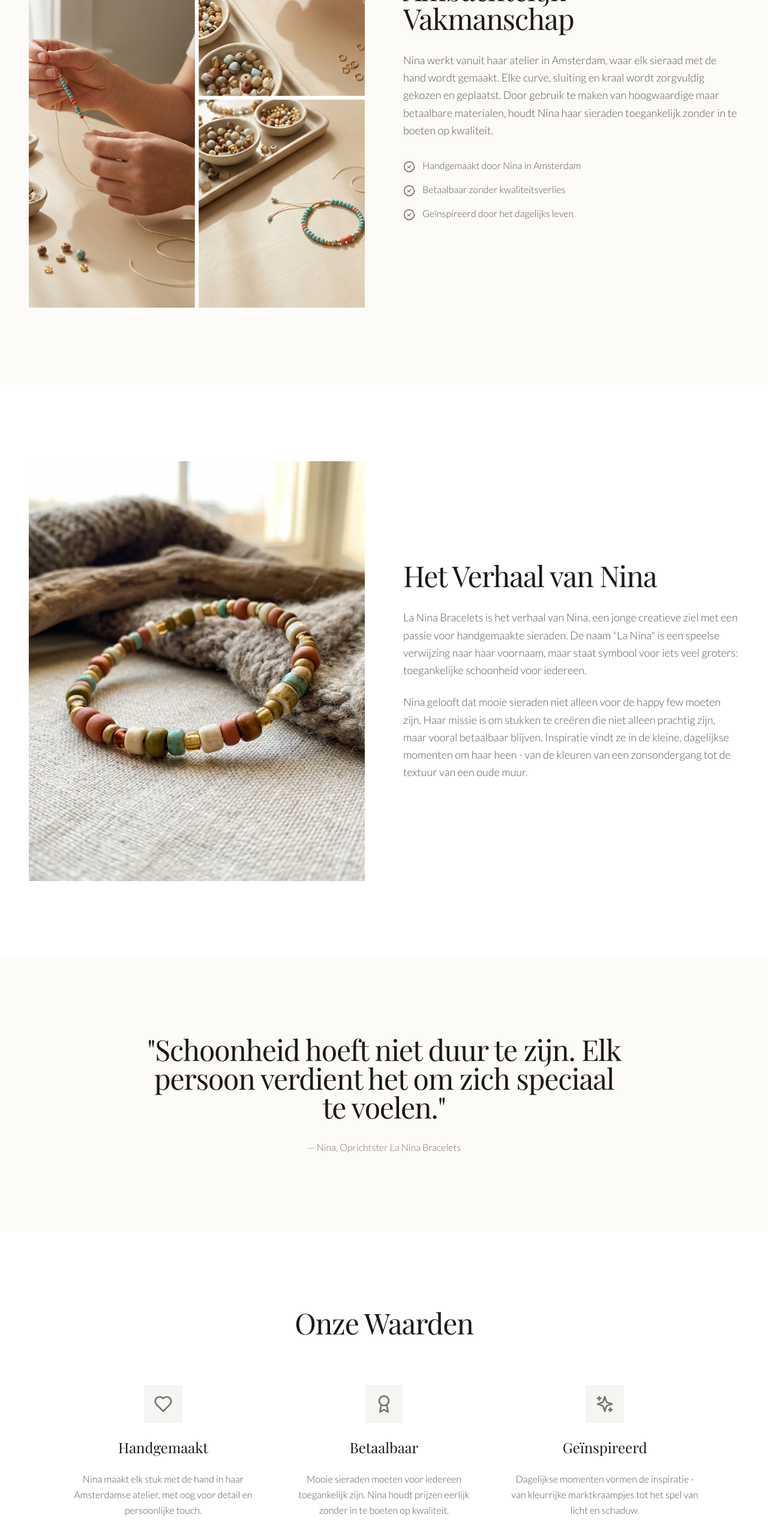
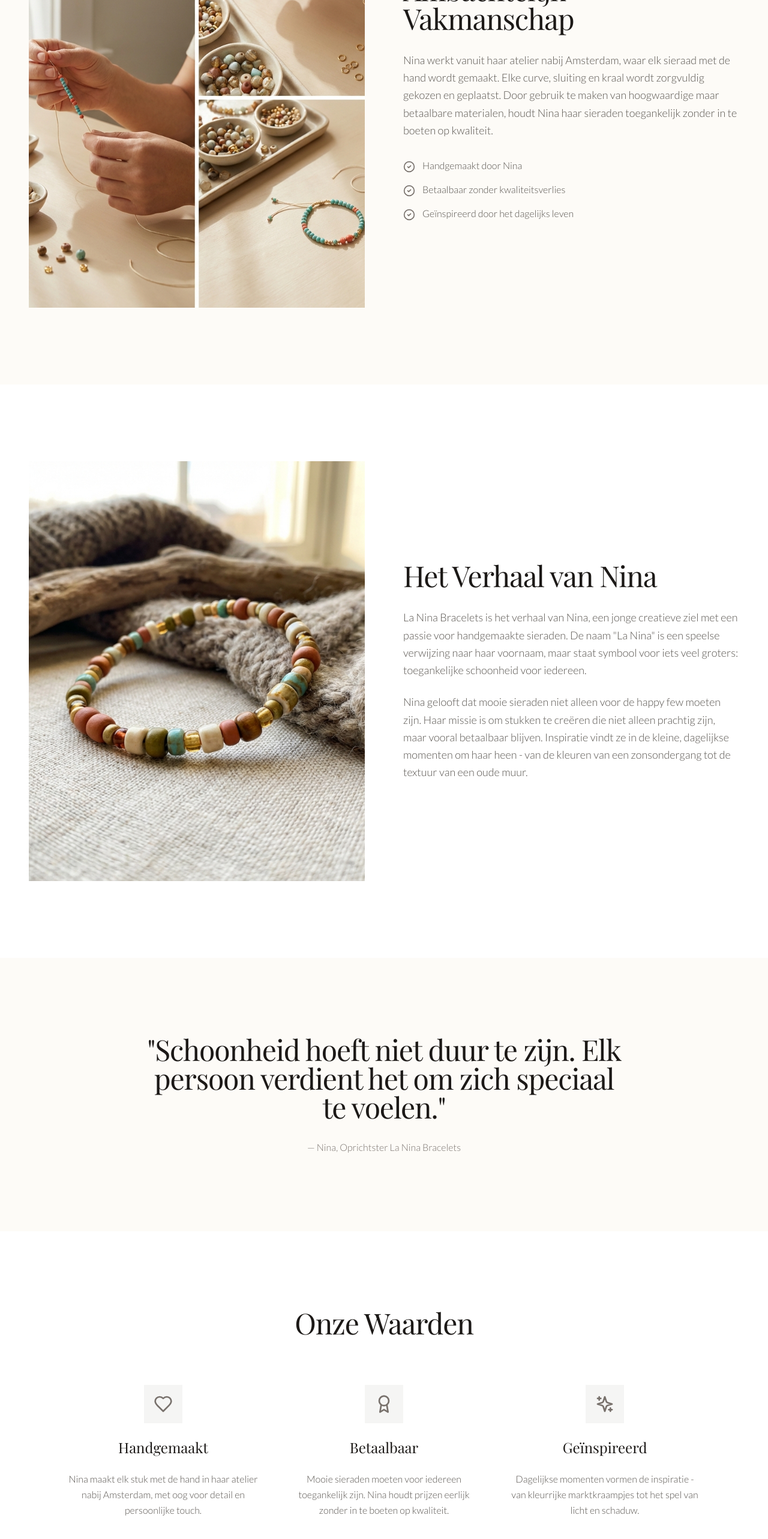
Before and after one commit to Tinuz/laninabracelets-webshop, a Next.js app: page /about in a window 1280 px wide. Shown: the part 1599-4165 px from the top of the page at 60% size. Built offline with nearby package versions, Linux system fonts and the light colour scheme.

Commit message:
changed address details

```diff
--- a/app/collection/page.tsx
+++ b/app/collection/page.tsx
@@ -39,7 +39,7 @@ export async function generateMetadata({ searchParams }: { searchParams: Promise
 
   return {
     title: "Sieraden Collectie - Handgemaakte Armbanden, Kettingen & Oorbellen",
-    description: "🔗 Volledige collectie handgemaakte sieraden door Nina in Amsterdam. Betaalbare armbanden, kettingen en oorbellen. Uniek design, kwaliteit materialen.",
+    description: "🔗 Volledige collectie handgemaakte sieraden door Nina nabij Amsterdam. Betaalbare armbanden, kettingen en oorbellen. Uniek design, kwaliteit materialen.",
     keywords: [
       "sieraden collectie",
       "handgemaakte armbanden",
--- a/app/layout.tsx
+++ b/app/layout.tsx
@@ -27,7 +27,7 @@ export const metadata: Metadata = {
     default: "La Nina Bracelets - Handgemaakte Sieraden | Betaalbare Armbanden, Kettingen & Oorbellen",
     template: "%s | La Nina Bracelets"
   },
-  description: "✨ Handgemaakte sieraden door Nina in Amsterdam. Betaalbare armbanden, kettingen & oorbellen. Gratis verzending vanaf €50. 30 dagen retour. ⭐ 4.9/5 sterren",
+  description: "✨ Handgemaakte sieraden door Nina nabij Amsterdam. Betaalbare armbanden, kettingen & oorbellen. Gratis verzending vanaf €50. 30 dagen retour. ⭐ 4.9/5 sterren",
   keywords: [
     "handgemaakte sieraden",
     "betaalbare armbanden",
@@ -49,7 +49,7 @@ export const metadata: Metadata = {
     locale: "nl_NL",
     url: "https://www.laninabracelets.com",
     title: "La Nina Bracelets - Handgemaakte Sieraden door Nina",
-    description: "Betaalbare, handgemaakte sieraden gemaakt met liefde in Amsterdam. Ontdek unieke armbanden, kettingen en oorbellen.",
+    description: "Betaalbare, handgemaakte sieraden gemaakt met liefde nabij Amsterdam. Ontdek unieke armbanden, kettingen en oorbellen.",
     siteName: "La Nina Bracelets",
     images: [
       {
@@ -66,7 +66,7 @@ export const metadata: Metadata = {
     site: "@laninabracelets",
     creator: "@laninabracelets",
     title: "La Nina Bracelets - Handgemaakte Sieraden",
-    description: "Betaalbare, handgemaakte sieraden gemaakt met liefde in Amsterdam door Nina",
+    description: "Betaalbare, handgemaakte sieraden gemaakt met liefde nabij Amsterdam door Nina",
     images: ["/og-image.jpg"]
   },
   robots: {
@@ -110,7 +110,7 @@ export default function RootLayout({
           name="La Nina Bracelets"
           url="https://www.laninabracelets.com"
           logo="https://www.laninabracelets.com/images/logo_trns.png"
-          description="Handgemaakte sieraden door Nina in Amsterdam. Betaalbare armbanden, kettingen en oorbellen gemaakt met liefde."
+          description="Handgemaakte sieraden door Nina nabij Amsterdam. Betaalbare armbanden, kettingen en oorbellen gemaakt met liefde."
           address={{
             streetAddress: "Amsterdam",
             addressLocality: "Amsterdam",
@@ -118,9 +118,9 @@ export default function RootLayout({
             addressCountry: "NL"
           }}
           contactPoint={{
-            telephone: "+31-20-1234567",
+            telephone: "-",
             contactType: "customer service",
-            email: "info@laninabracelets.com"
+            email: "laninabracelets@gmail.com"
           }}
           socialMedia={[
             "https://instagram.com/laninabracelets",
--- a/app/privacy/page.tsx
+++ b/app/privacy/page.tsx
@@ -19,7 +19,7 @@ export default function PrivacyPage() {
           <section className="mb-10">
             <h2 className="font-serif text-2xl text-stone-900 mb-4">1. Wie zijn wij?</h2>
             <p className="text-stone-600 font-light leading-relaxed">
-              La Nina Bracelets is een webshop voor handgemaakte sieraden, gevestigd in Amsterdam.
+              La Nina Bracelets is een webshop voor handgemaakte sieraden, gevestigd nabij Amsterdam.
               Wij verkopen onze producten via Etsy. Deze website dient als showcase voor onze collectie.
             </p>
           </section>
--- a/app/terms/page.tsx
+++ b/app/terms/page.tsx
@@ -19,7 +19,7 @@ export default function TermsPage() {
           <section className="mb-10">
             <h2 className="font-serif text-2xl text-stone-900 mb-4">1. Algemeen</h2>
             <p className="text-stone-600 font-light leading-relaxed">
-              Deze website is eigendom van La Nina Bracelets, gevestigd in Amsterdam, Nederland.
+              Deze website is eigendom van La Nina Bracelets, gevestigd nabij Amsterdam, Nederland.
               Door deze website te bezoeken en te gebruiken, ga je akkoord met deze algemene voorwaarden.
             </p>
           </section>
@@ -109,7 +109,7 @@ export default function TermsPage() {
             <h2 className="font-serif text-2xl text-stone-900 mb-4">9. Toepasselijk Recht</h2>
             <p className="text-stone-600 font-light leading-relaxed">
               Op deze voorwaarden is Nederlands recht van toepassing. Eventuele geschillen worden
-              voorgelegd aan de bevoegde rechter in Amsterdam.
+              voorgelegd aan de bevoegde rechter in Haarlem.
             </p>
           </section>
         </div>
--- a/src/page-components/About.tsx
+++ b/src/page-components/About.tsx
@@ -92,14 +92,14 @@ export function About() {
                 Ambachtelijk Vakmanschap
               </h2>
             <p className="text-lg font-light text-stone-600 leading-relaxed">
-              Nina werkt vanuit haar atelier in Amsterdam, waar elk sieraad met de hand wordt gemaakt.
+              Nina werkt vanuit haar atelier nabij Amsterdam, waar elk sieraad met de hand wordt gemaakt.
               Elke curve, sluiting en kraal wordt zorgvuldig gekozen en geplaatst. Door gebruik te maken van
               hoogwaardige maar betaalbare materialen, houdt Nina haar sieraden toegankelijk zonder in te boeten op kwaliteit.
             </p>
               <div className="space-y-4">
                 <div className="flex items-start gap-3">
                   <CheckCircle2 className="w-5 h-5 text-stone-500 mt-1 flex-shrink-0" />
-                  <span className="text-stone-600 font-light">Handgemaakt door Nina in Amsterdam</span>
+                  <span className="text-stone-600 font-light">Handgemaakt door Nina</span>
                 </div>
                 <div className="flex items-start gap-3">
                   <CheckCircle2 className="w-5 h-5 text-stone-500 mt-1 flex-shrink-0" />
@@ -192,7 +192,7 @@ export function About() {
               {
                 icon: Heart,
                 title: 'Handgemaakt',
-                description: 'Nina maakt elk stuk met de hand in haar Amsterdamse atelier, met oog voor detail en persoonlijke touch.',
+                description: 'Nina maakt elk stuk met de hand in haar atelier nabij Amsterdam, met oog voor detail en persoonlijke touch.',
               },
               {
                 icon: Award,
--- a/src/page-components/Home.tsx
+++ b/src/page-components/Home.tsx
@@ -198,7 +198,7 @@ export function Home({ products = [] }: HomeProps) {
               <p>
                 Haar inspiratie komt uit het alledaagse leven - de manier waarop licht door een raam valt,
                 de kleuren van bloemen op de markt, of de textuur van een oude muur. Nina werkt vanuit haar
-                atelier in Amsterdam, waar elk sieraad met de hand wordt gemaakt met persoonlijke zorg en aandacht.
+                atelier nabij Amsterdam, waar elk sieraad met de hand wordt gemaakt met persoonlijke zorg en aandacht.
               </p>
             </motion.div>
             <motion.div
```
Also changed, not shown: public/manifest.json.
